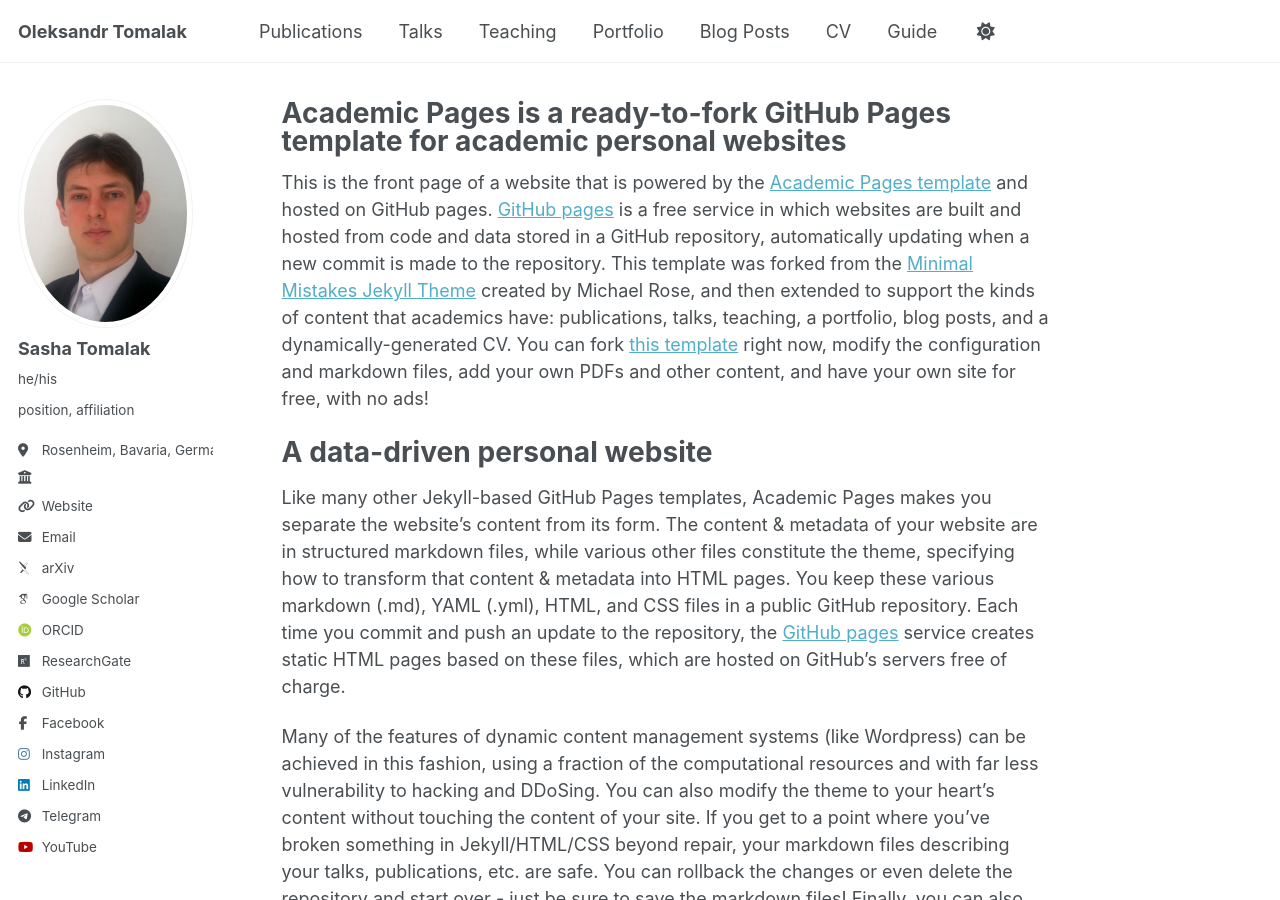
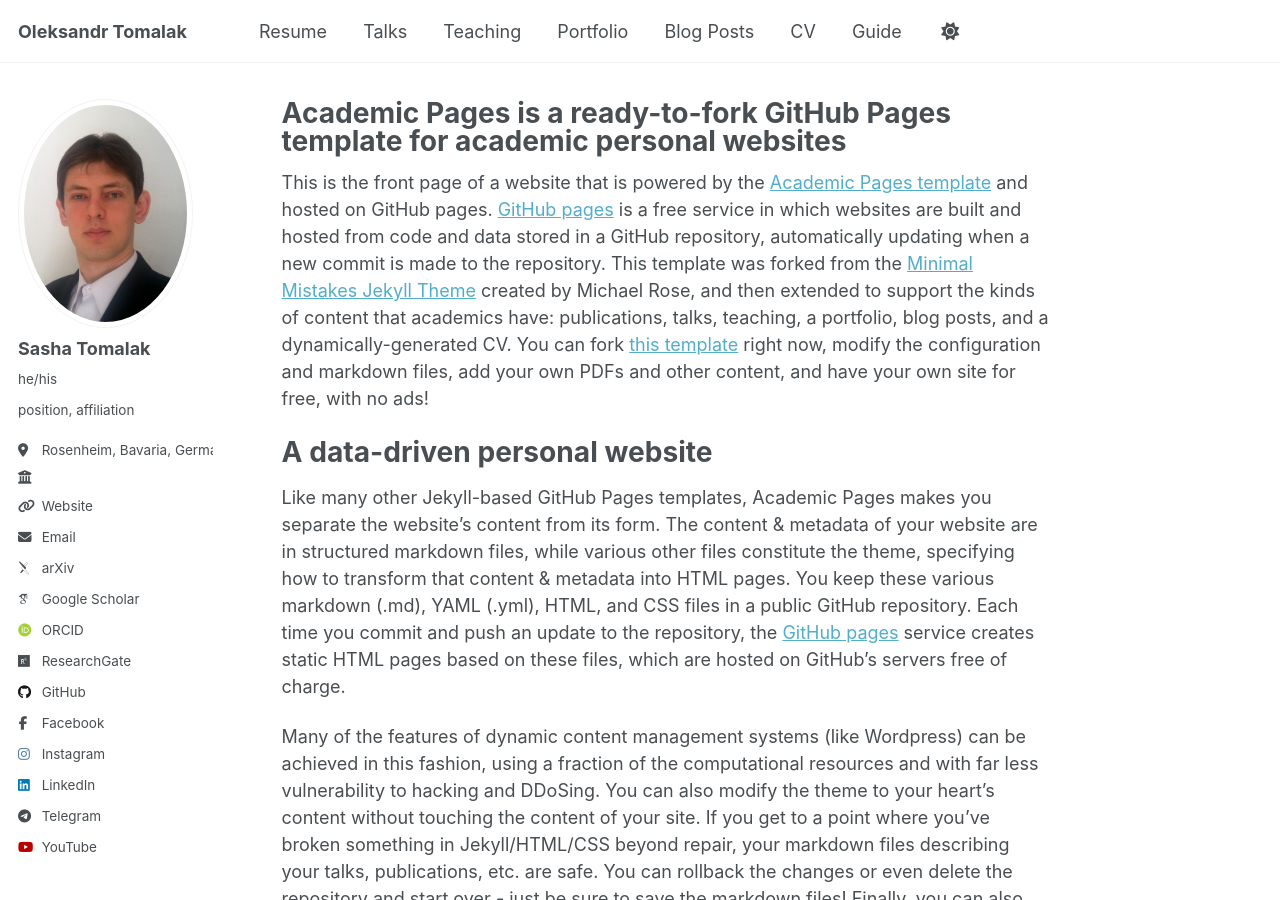
Before and after one commit to tomalak7/tomalak7.github.io, a Jekyll site: the page built from _pages/about.md, in a window 1280 px wide and 900 px high. Built offline with Jekyll 4.4.1, drawn with Linux system fonts in a browser that asks for light colours; some web fonts are replaced.

Commit message:
Update navigation.yml

```diff
--- a/_data/navigation.yml
+++ b/_data/navigation.yml
@@ -8,8 +8,8 @@
 #      Markdown formatted page while the second is generated using JSON.
 
 main:
-  - title: "Publications"
-    url: /publications/
+  - title: "Resume"
+    url: /files/Tomalak_Oleksandr_resume.pdf
 
   - title: "Talks"
     url: /talks/
```
